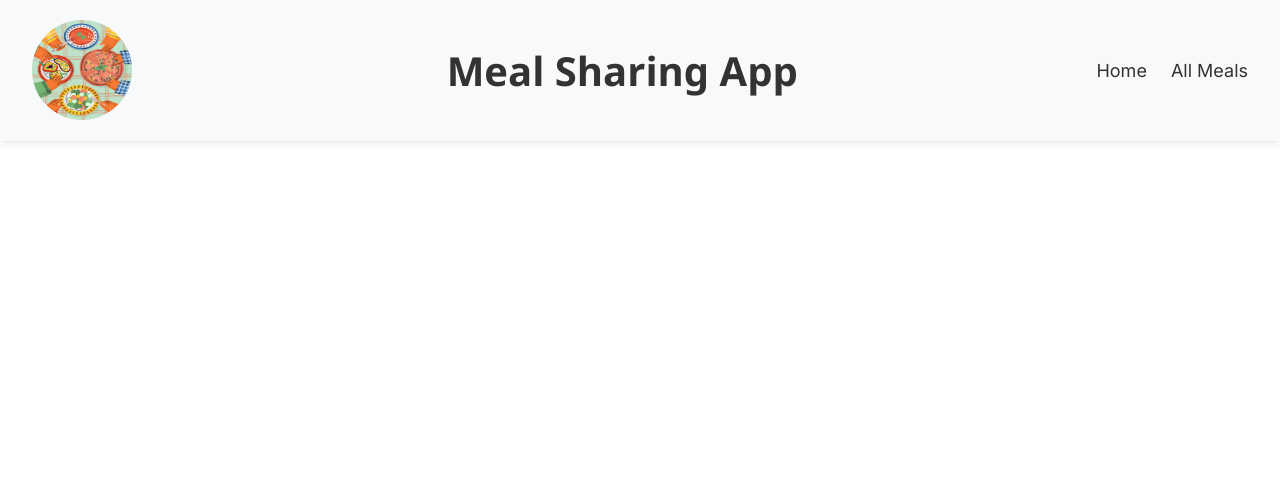
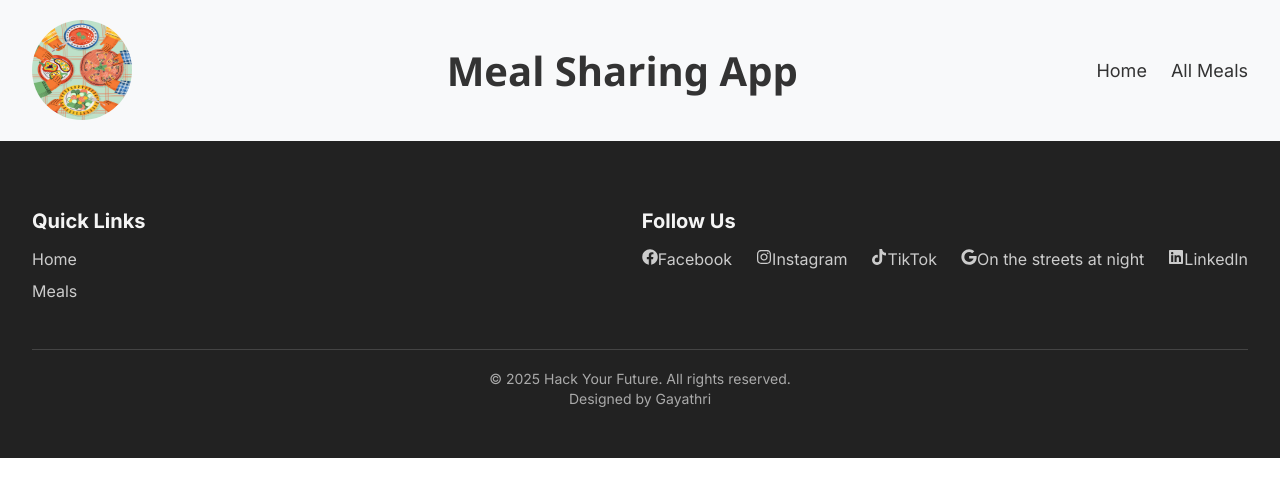
Before and after one commit to GayathriVenkatraman/meal-sharing, a Next.js app in the folder app-next/: page /nested in a window 1280 px wide. Shown: the top 496 px of the page. Built offline with nearby package versions, Linux system fonts and the light colour scheme; no server answers.

Commit message:
Installed React Icons and created Foote components

```diff
--- a/app-next/app/layout.js
+++ b/app-next/app/layout.js
@@ -1,6 +1,7 @@
 import "./globals.css";
 import { Inter } from "next/font/google";
 import Header from "@/components/Header/Header";
+import Footer from "@/components/Footer/Footer";
 
 const inter = Inter({ subsets: ["latin"], weight: ["400", "600", "700"] });
 
@@ -14,6 +15,7 @@ export default function RootLayout({ children }) {
       <body className={inter.className}>
         <Header />
         <main>{children}</main>
+        <Footer />
       </body>
     </html>
   );
--- /dev/null
+++ b/app-next/components/Footer/Footer.jsx
@@ -0,0 +1,84 @@
+"use client";
+
+import React from "react";
+import { usePathname } from "next/navigation";
+import Link from "next/link";
+import styles from "./Footer.module.css";
+import {
+  FaFacebook,
+  FaInstagram,
+  FaLinkedin,
+  FaGoogle,
+  FaTiktok,
+} from "react-icons/fa";
+import Image from "next/image";
+
+export const Footer = () => {
+  const socialMediaLinks = [
+    {
+      title: "Facebook",
+      url: "https://facebook.com",
+      icon: <FaFacebook />,
+    },
+    {
+      title: "Instagram",
+      url: "https://instagram.com",
+      icon: <FaInstagram />,
+    },
+    {
+      title: "TikTok",
+      url: "https://tiktok.com",
+      icon: <FaTiktok />,
+    },
+    {
+      title: "On the streets at night",
+      url: "https://google.com",
+      icon: <FaGoogle />,
+    },
+    {
+      title: "LinkedIn",
+      url: "https://www.linkedin.com/",
+      icon: <FaLinkedin />,
+    },
+  ];
+
+  return (
+    <footer className={styles.footer}>
+      <div className={styles.footerContent}>
+        <div className={styles.footerLinks}>
+          <h3>Quick Links</h3>
+          <ul>
+            <li>
+              <Link href="/">Home</Link>
+            </li>
+            <li>
+              <Link href="/meals">Meals</Link>
+            </li>
+          </ul>
+        </div>
+        <div className={styles.socialMedia}>
+          <h3>Follow Us</h3>
+          <ul className={styles.socialMediaList}>
+            {socialMediaLinks.map((item) => (
+              <li key={item.title}>
+                <Link href={item.url} target="_blank" rel="noopener noreferrer">
+                  {item.icon}
+                  <span>{item.title}</span>
+                </Link>
+              </li>
+            ))}
+          </ul>
+        </div>
+      </div>
+      <div className={styles.footerBottom}>
+        <p>
+          &copy; {new Date().getFullYear()} Hack Your Future. All rights
+          reserved.
+        </p>
+        <p>Designed by Gayathri</p>
+      </div>
+    </footer>
+  );
+};
+
+export default Footer;
--- /dev/null
+++ b/app-next/components/Footer/Footer.module.css
@@ -0,0 +1,89 @@
+.footer {
+  background-color: #222;
+  color: #fff;
+  padding: 3rem 2rem;
+  font-size: 16px;
+}
+
+.hidden {
+  display: none;
+}
+
+.footerContent {
+  display: flex;
+  justify-content: space-between;
+  flex-wrap: wrap;
+  gap: 2rem;
+  margin-bottom: 2rem;
+}
+
+.footerLinks {
+  flex: 1 1 200px;
+}
+
+.footerLinks h3,
+.socialMedia h3 {
+  font-size: 20px;
+  margin-bottom: 1rem;
+  color: #f4f4f4;
+}
+
+.footerLinks ul {
+  list-style: none;
+  padding: 0;
+}
+
+.footerLinks li {
+  margin-bottom: 0.8rem;
+}
+
+.footerLinks a,
+.socialMediaList a {
+  color: #ccc;
+  text-decoration: none;
+  transition: color 0.3s;
+}
+
+.footerLinks a:hover,
+.socialMediaList a:hover {
+  color: #fff;
+}
+
+.socialMediaList {
+  list-style: none;
+  display: flex;
+  gap: 1.5rem;
+  padding: 0;
+  flex-wrap: wrap;
+}
+
+.socialMediaList li {
+  display: flex;
+  align-items: center;
+}
+
+.socialMediaLink {
+  display: flex;
+  align-items: center;
+  gap: 8px;
+  color: #ccc;
+  text-decoration: none;
+  font-size: 18px;
+}
+
+.socialMediaLink:hover {
+  color: #fff;
+}
+
+.footerBottom {
+  text-align: center;
+  font-size: 14px;
+  border-top: 1px solid #444;
+  padding-top: 1rem;
+  margin-top: 1rem;
+  color: #aaa;
+}
+
+.footerBottom p {
+  margin: 0.2rem 0;
+}
--- a/app-next/components/HomePage/HomePage.module.css
+++ b/app-next/components/HomePage/HomePage.module.css
@@ -23,6 +23,7 @@
 
 .seeAllButton {
   display: inline-block;
+  gap: 30px;
   padding: 10px 20px;
   background-color: #4caf50;
   color: white;
--- a/app-next/package.json
+++ b/app-next/package.json
@@ -11,6 +11,7 @@
   "dependencies": {
     "next": "^14.2.11",
     "react": "^18.3.1",
-    "react-dom": "^18.3.1"
+    "react-dom": "^18.3.1",
+    "react-icons": "^5.5.0"
   }
 }
```
Also changed, not shown: 1 other file (tests, documents, lock files or other folders).
